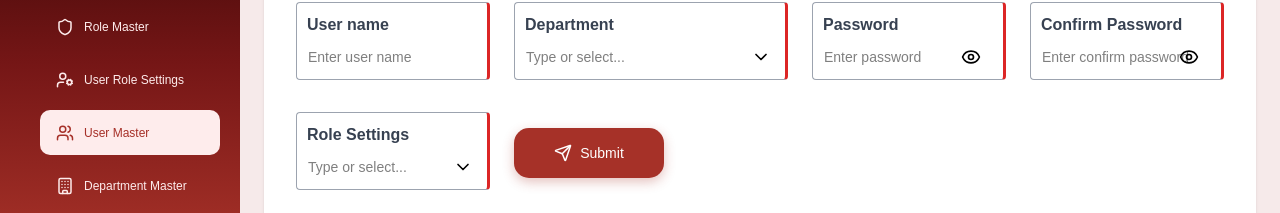
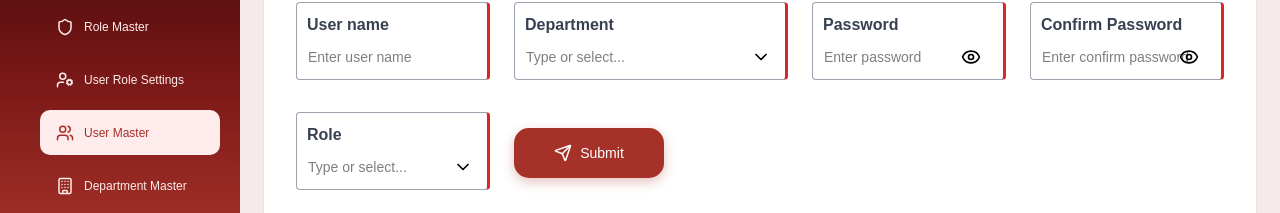
Before and after one commit to KavithaE09/ozzon-project, a React (Vite) app: page /Layout/usermaster in a window 1280 px wide. Shown: the part 194-407 px from the top of the page. Built offline with nearby package versions, Linux system fonts and the light colour scheme.

Commit message:
user master

```diff
--- a/src/components/MasterForms/UserMaster.jsx
+++ b/src/components/MasterForms/UserMaster.jsx
@@ -302,7 +302,7 @@ useEffect(() => {
 </div>
 {/* ✅ Role Settings Dropdown */}
 <div ref={roleDropdownRef} className="filter-grid-red">
-  <label className="filter-label">Role Settings</label>
+  <label className="filter-label">Role</label>
 
   <div className="dropdown-wrapper">
     <input
```
